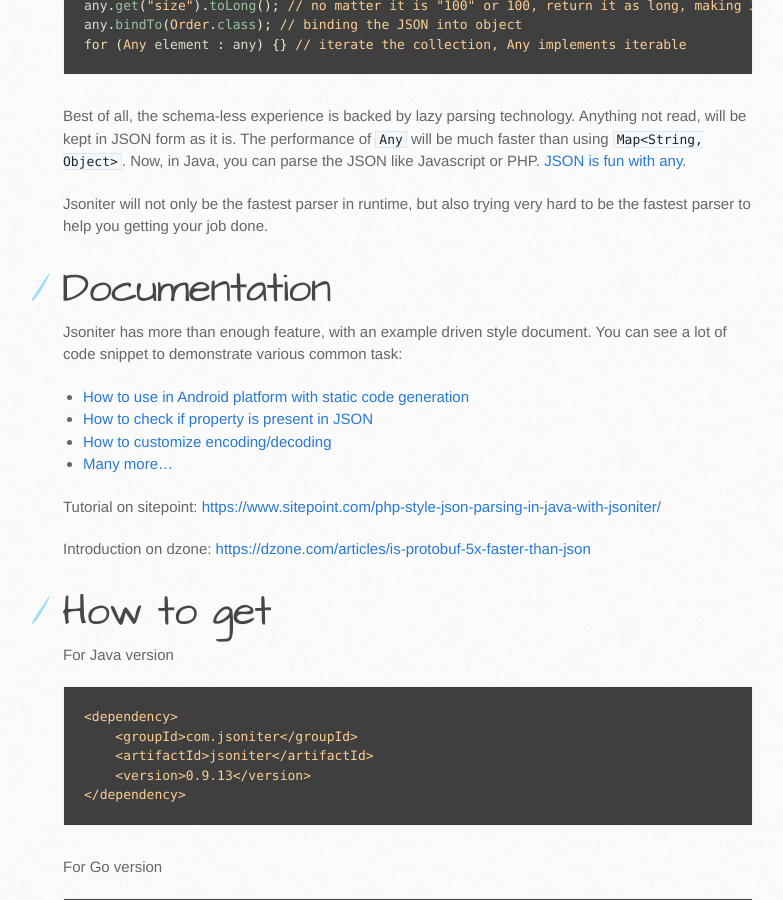
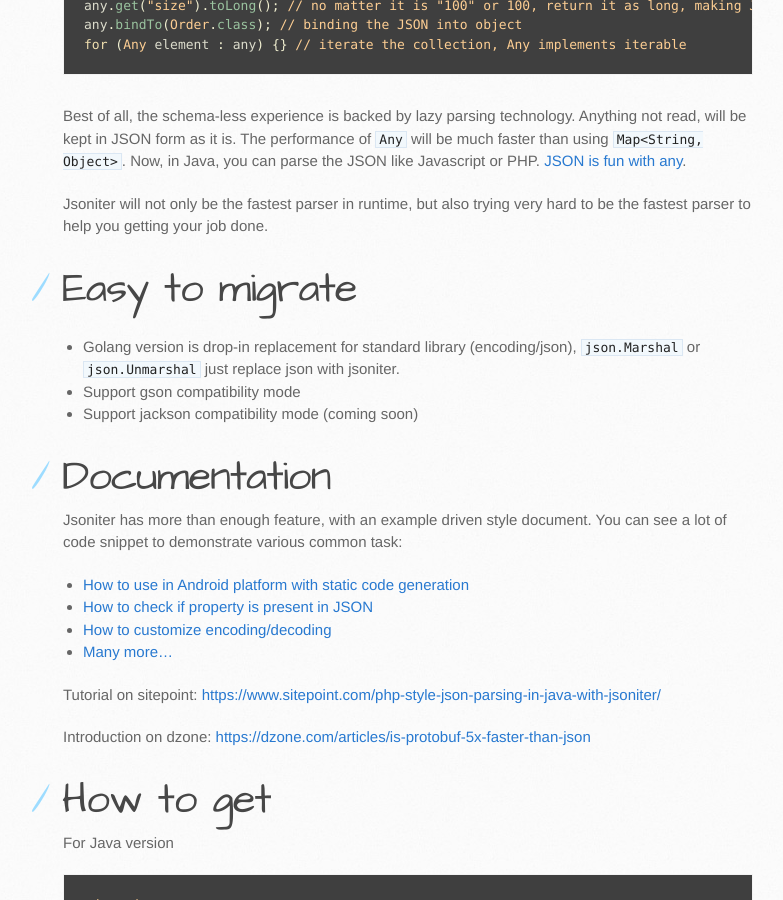
Before and after one commit to json-iterator/json-iterator.github.io, a Jekyll site: the page built from index.md, in a window 1280 px wide and 900 px high, scrolled down 2592 px. Shown: the whole window, without its empty margins (107-890 px from the left). Built offline with Jekyll 4.4.1, drawn with Linux system fonts in a browser that asks for light colours; comment, search, counter and statistics services are not loaded.

Commit message:
Update index.md

```diff
--- a/index.md
+++ b/index.md
@@ -68,6 +68,12 @@
 
 Jsoniter will not only be the fastest parser in runtime, but also trying very hard to be the fastest parser to help you getting your job done.
 
+# Easy to migrate
+
+* Golang version is drop-in replacement for standard library (encoding/json), `json.Marshal` or `json.Unmarshal` just replace json with jsoniter.
+* Support gson compatibility mode
+* Support jackson compatibility mode (coming soon)
+
 # Documentation
 
 Jsoniter has more than enough feature, with an example driven style document. You can see a lot of code snippet to demonstrate various common task:
```
